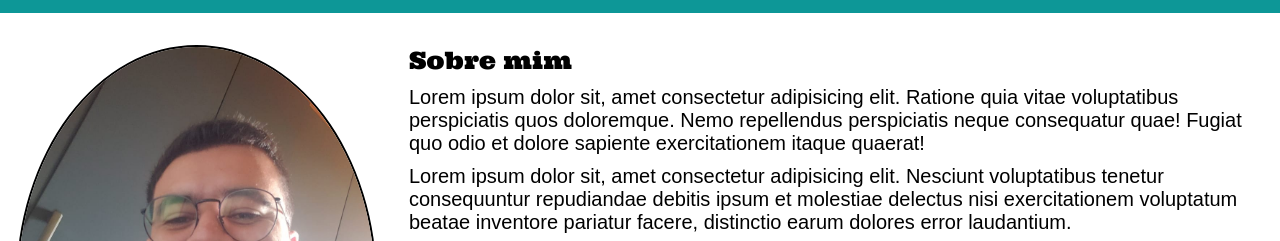
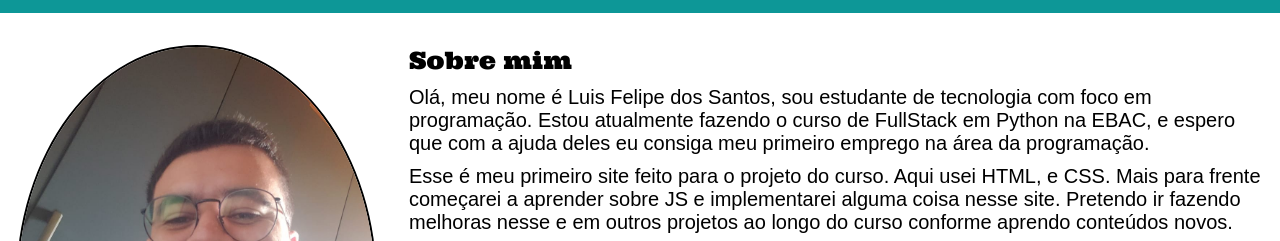
Before and after one commit to LuisFelipeDev/Primeiro-site, a plain HTML site: page index.html in a window 1280 px wide. Shown: the part 60-301 px from the top of the page. Drawn offline with Linux system fonts and the light colour scheme.

Commit message:
alteração nos parágrafos da área sobre mim

```diff
--- a/index.html
+++ b/index.html
@@ -30,8 +30,8 @@
 
                 <div id="about">
                     <h2>Sobre mim</h2>
-                    <p>Lorem ipsum dolor sit, amet consectetur adipisicing elit. Ratione quia vitae voluptatibus perspiciatis quos doloremque. Nemo repellendus perspiciatis neque consequatur quae! Fugiat quo odio et dolore sapiente exercitationem itaque quaerat!</p>
-                    <p>Lorem ipsum dolor sit, amet consectetur adipisicing elit. Nesciunt voluptatibus tenetur consequuntur repudiandae debitis ipsum et molestiae delectus nisi exercitationem voluptatum beatae inventore pariatur facere, distinctio earum dolores error laudantium.</p>
+                    <p>Olá, meu nome é Luis Felipe dos Santos, sou estudante de tecnologia com foco em programação. Estou atualmente fazendo o curso de FullStack em Python na EBAC, e espero que com a ajuda deles eu consiga meu primeiro emprego na área da programação.</p>
+                    <p>Esse é meu primeiro site feito para o projeto do curso. Aqui usei HTML, e CSS. Mais para frente começarei a aprender sobre JS e implementarei alguma coisa nesse site. Pretendo ir fazendo melhoras nesse e em outros projetos ao longo do curso conforme aprendo conteúdos novos.</p>
                     <img src="./img/icons/html-icon.svg" alt="logo html">
                     <img src="./img/icons/css-icon.svg" alt="logo css">
                     <img src="./img/icons/js-icon.svg" alt="logo java script">
```
